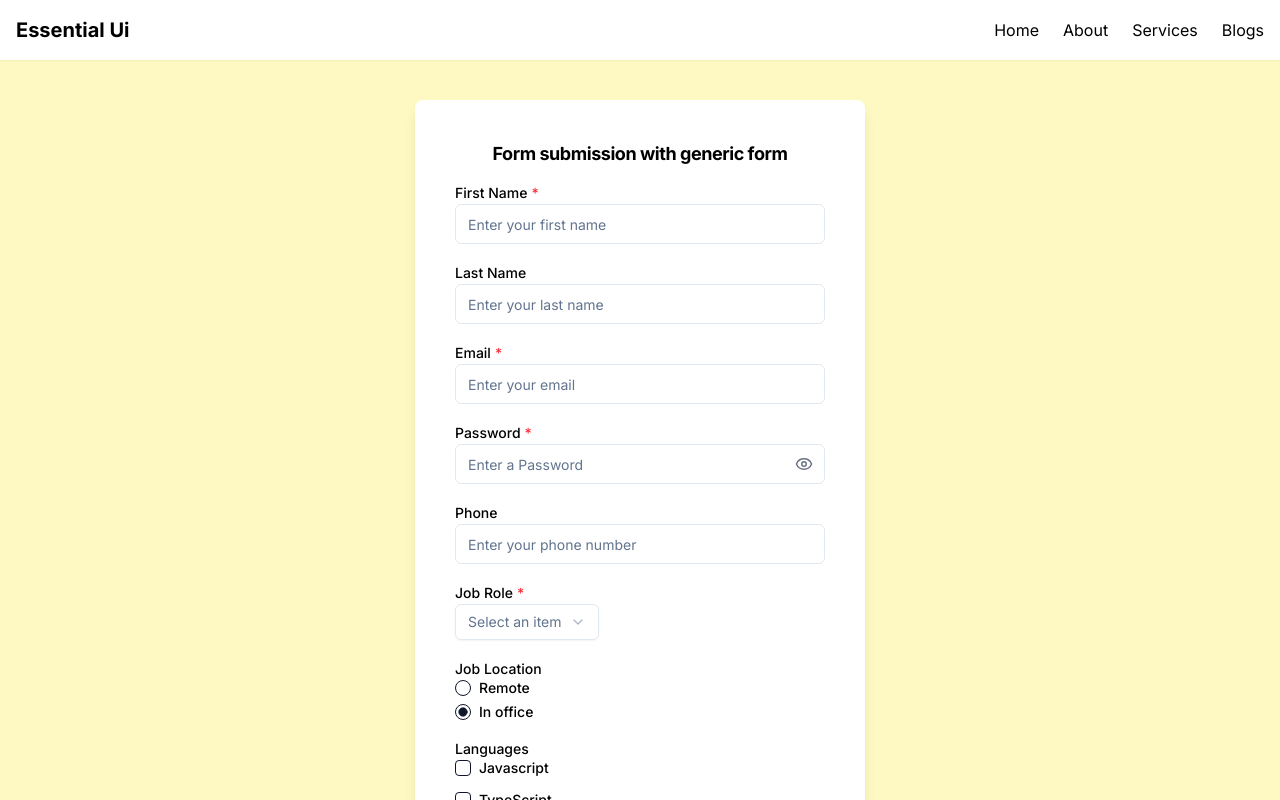
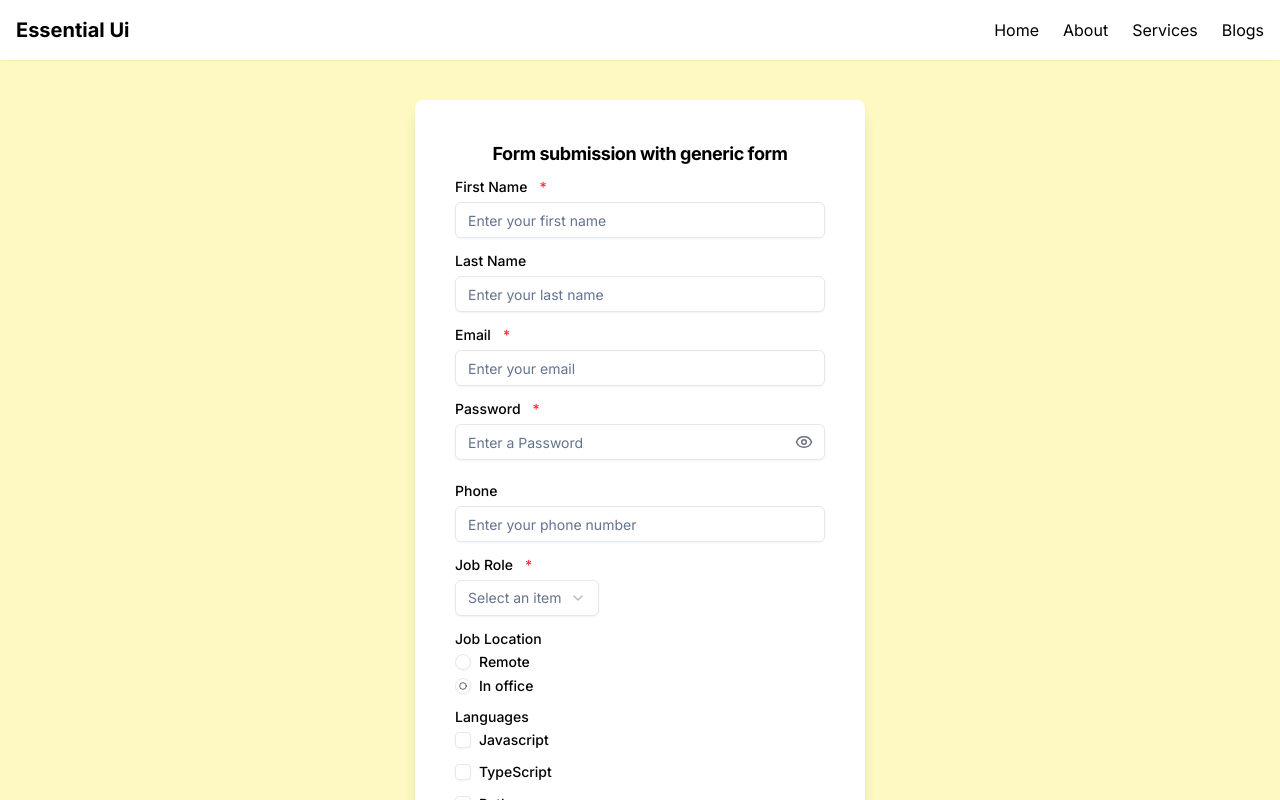
Before and after one commit to md-golam-rabbani/essential-ui, a Next.js app: page /generic-form in a window 1280 px wide. Shown: the top 800 px of the page. Built offline with nearby package versions, Linux system fonts and the light colour scheme.

Commit message:
chore: Update the shadcn ui components

```diff
--- a/components/ui/button.tsx
+++ b/components/ui/button.tsx
@@ -35,7 +35,7 @@ const buttonVariants = cva(
   }
 );
 
-export type ButtonProps = React.ComponentProps<'button'> &
+type ButtonProps = React.ComponentProps<'button'> &
   VariantProps<typeof buttonVariants> & {
     asChild?: boolean;
   };
@@ -58,4 +58,4 @@ function Button({
   );
 }
 
-export { Button, buttonVariants };
+export { Button, buttonVariants, type ButtonProps };
--- a/components/ui/checkbox.tsx
+++ b/components/ui/checkbox.tsx
@@ -2,29 +2,31 @@
 
 import * as React from 'react';
 import * as CheckboxPrimitive from '@radix-ui/react-checkbox';
-import { Check } from 'lucide-react';
+import { CheckIcon } from 'lucide-react';
 
 import { cn } from '@/lib/shadcn/utils';
 
-const Checkbox = React.forwardRef<
-  React.ElementRef<typeof CheckboxPrimitive.Root>,
-  React.ComponentPropsWithoutRef<typeof CheckboxPrimitive.Root>
->(({ className, ...props }, ref) => (
+function Checkbox({
+  className,
+  ...props
+}: React.ComponentProps<typeof CheckboxPrimitive.Root>) {
+  return (
     <CheckboxPrimitive.Root
-    ref={ref}
+      data-slot="checkbox"
       className={cn(
-      'peer h-4 w-4 shrink-0 rounded-sm border border-slate-200 border-slate-900 ring-offset-white focus-visible:ring-2 focus-visible:ring-slate-950 focus-visible:ring-offset-2 focus-visible:outline-none disabled:cursor-not-allowed disabled:opacity-50 data-[state=checked]:bg-slate-900 data-[state=checked]:text-slate-50 dark:border-slate-50 dark:border-slate-800 dark:ring-offset-slate-950 dark:focus-visible:ring-slate-300 dark:data-[state=checked]:bg-slate-50 dark:data-[state=checked]:text-slate-900',
+        'peer size-4 shrink-0 rounded-[4px] border border-slate-200 shadow-xs transition-shadow outline-none focus-visible:border-slate-950 focus-visible:ring-[3px] focus-visible:ring-slate-950/50 disabled:cursor-not-allowed disabled:opacity-50 aria-invalid:border-red-500 aria-invalid:ring-red-500/20 data-[state=checked]:border-slate-900 data-[state=checked]:bg-slate-900 data-[state=checked]:text-slate-50 dark:border-slate-800 dark:bg-slate-200/30 dark:dark:bg-slate-800/30 dark:focus-visible:border-slate-300 dark:focus-visible:ring-slate-300/50 dark:aria-invalid:border-red-900 dark:aria-invalid:ring-red-500/40 dark:aria-invalid:ring-red-900/20 dark:dark:aria-invalid:ring-red-900/40 dark:data-[state=checked]:border-slate-50 dark:dark:data-[state=checked]:bg-slate-50 dark:data-[state=checked]:bg-slate-50 dark:data-[state=checked]:bg-slate-900 dark:data-[state=checked]:text-slate-900',
         className
       )}
       {...props}
     >
       <CheckboxPrimitive.Indicator
-      className={cn('flex items-center justify-center text-current')}
+        data-slot="checkbox-indicator"
+        className="flex items-center justify-center text-current transition-none"
       >
-      <Check className="h-4 w-4" />
+        <CheckIcon className="size-3.5" />
       </CheckboxPrimitive.Indicator>
     </CheckboxPrimitive.Root>
-));
-Checkbox.displayName = CheckboxPrimitive.Root.displayName;
+  );
+}
 
 export { Checkbox };
--- a/components/ui/form.tsx
+++ b/components/ui/form.tsx
@@ -7,6 +7,7 @@ import {
   Controller,
   FormProvider,
   useFormContext,
+  useFormState,
   type ControllerProps,
   type FieldPath,
   type FieldValues,
@@ -44,8 +45,8 @@ const FormField = <
 const useFormField = () => {
   const fieldContext = React.useContext(FormFieldContext);
   const itemContext = React.useContext(FormItemContext);
-  const { getFieldState, formState } = useFormContext();
-
+  const { getFieldState } = useFormContext();
+  const formState = useFormState({ name: fieldContext.name });
   const fieldState = getFieldState(fieldContext.name, formState);
 
   if (!fieldContext) {
@@ -72,47 +73,47 @@ const FormItemContext = React.createContext<FormItemContextValue>(
   {} as FormItemContextValue
 );
 
-const FormItem = React.forwardRef<
-  HTMLDivElement,
-  React.HTMLAttributes<HTMLDivElement>
->(({ className, ...props }, ref) => {
+function FormItem({ className, ...props }: React.ComponentProps<'div'>) {
   const id = React.useId();
 
   return (
     <FormItemContext.Provider value={{ id }}>
-      <div ref={ref} className={cn('space-y-2', className)} {...props} />
+      <div
+        data-slot="form-item"
+        className={cn('grid gap-2', className)}
+        {...props}
+      />
     </FormItemContext.Provider>
   );
-});
-FormItem.displayName = 'FormItem';
+}
 
-const FormLabel = React.forwardRef<
-  React.ElementRef<typeof LabelPrimitive.Root>,
-  React.ComponentPropsWithoutRef<typeof LabelPrimitive.Root>
->(({ className, ...props }, ref) => {
+function FormLabel({
+  className,
+  ...props
+}: React.ComponentProps<typeof LabelPrimitive.Root>) {
   const { error, formItemId } = useFormField();
 
   return (
     <Label
-      ref={ref}
-      className={cn(error && 'text-red-500 dark:text-red-900', className)}
+      data-slot="form-label"
+      data-error={!!error}
+      className={cn(
+        'data-[error=true]:text-red-500 dark:data-[error=true]:text-red-900',
+        className
+      )}
       htmlFor={formItemId}
       {...props}
     />
   );
-});
-FormLabel.displayName = 'FormLabel';
+}
 
-const FormControl = React.forwardRef<
-  React.ElementRef<typeof Slot>,
-  React.ComponentPropsWithoutRef<typeof Slot>
->(({ ...props }, ref) => {
+function FormControl({ ...props }: React.ComponentProps<typeof Slot>) {
   const { error, formItemId, formDescriptionId, formMessageId } =
     useFormField();
 
   return (
     <Slot
-      ref={ref}
+      data-slot="form-control"
       id={formItemId}
       aria-describedby={
         !error
@@ -123,32 +124,24 @@ const FormControl = React.forwardRef<
       {...props}
     />
   );
-});
-FormControl.displayName = 'FormControl';
+}
 
-const FormDescription = React.forwardRef<
-  HTMLParagraphElement,
-  React.HTMLAttributes<HTMLParagraphElement>
->(({ className, ...props }, ref) => {
+function FormDescription({ className, ...props }: React.ComponentProps<'p'>) {
   const { formDescriptionId } = useFormField();
 
   return (
     <p
-      ref={ref}
+      data-slot="form-description"
       id={formDescriptionId}
       className={cn('text-sm text-slate-500 dark:text-slate-400', className)}
       {...props}
     />
   );
-});
-FormDescription.displayName = 'FormDescription';
+}
 
-const FormMessage = React.forwardRef<
-  HTMLParagraphElement,
-  React.HTMLAttributes<HTMLParagraphElement>
->(({ className, children, ...props }, ref) => {
+function FormMessage({ className, ...props }: React.ComponentProps<'p'>) {
   const { error, formMessageId } = useFormField();
-  const body = error ? String(error?.message ?? '') : children;
+  const body = error ? String(error?.message ?? '') : props.children;
 
   if (!body) {
     return null;
@@ -156,19 +149,15 @@ const FormMessage = React.forwardRef<
 
   return (
     <p
-      ref={ref}
+      data-slot="form-message"
       id={formMessageId}
-      className={cn(
-        'text-sm font-medium text-red-500 dark:text-red-900',
-        className
-      )}
+      className={cn('text-sm text-red-500 dark:text-red-900', className)}
       {...props}
     >
       {body}
     </p>
   );
-});
-FormMessage.displayName = 'FormMessage';
+}
 
 export {
   useFormField,
--- a/components/ui/input.tsx
+++ b/components/ui/input.tsx
@@ -2,21 +2,20 @@ import * as React from 'react';
 
 import { cn } from '@/lib/shadcn/utils';
 
-const Input = React.forwardRef<HTMLInputElement, React.ComponentProps<'input'>>(
-  ({ className, type, ...props }, ref) => {
+function Input({ className, type, ...props }: React.ComponentProps<'input'>) {
   return (
     <input
       type={type}
+      data-slot="input"
       className={cn(
-          'flex h-10 w-full rounded-md border border-slate-200 bg-white px-3 py-2 text-base ring-offset-white file:border-0 file:bg-transparent file:text-sm file:font-medium file:text-slate-950 placeholder:text-slate-500 focus-visible:ring-2 focus-visible:ring-slate-950 focus-visible:ring-offset-2 focus-visible:outline-none disabled:cursor-not-allowed disabled:opacity-50 md:text-sm dark:border-slate-800 dark:bg-slate-950 dark:ring-offset-slate-950 dark:file:text-slate-50 dark:placeholder:text-slate-400 dark:focus-visible:ring-slate-300',
+        'flex h-9 w-full min-w-0 rounded-md border border-slate-200 bg-transparent px-3 py-1 text-base shadow-xs transition-[color,box-shadow] outline-none selection:bg-slate-900 selection:text-slate-50 file:inline-flex file:h-7 file:border-0 file:bg-transparent file:text-sm file:font-medium file:text-slate-950 placeholder:text-slate-500 disabled:pointer-events-none disabled:cursor-not-allowed disabled:opacity-50 md:text-sm dark:border-slate-800 dark:bg-slate-200/30 dark:dark:bg-slate-800/30 dark:selection:bg-slate-50 dark:selection:text-slate-900 dark:file:text-slate-50 dark:placeholder:text-slate-400',
+        'focus-visible:border-slate-950 focus-visible:ring-[3px] focus-visible:ring-slate-950/50 dark:focus-visible:border-slate-300 dark:focus-visible:ring-slate-300/50',
+        'aria-invalid:border-red-500 aria-invalid:ring-red-500/20 dark:aria-invalid:border-red-900 dark:aria-invalid:ring-red-500/40 dark:aria-invalid:ring-red-900/20 dark:dark:aria-invalid:ring-red-900/40',
         className
       )}
-        ref={ref}
       {...props}
     />
   );
 }
-);
-Input.displayName = 'Input';
 
 export { Input };
--- a/components/ui/label.tsx
+++ b/components/ui/label.tsx
@@ -2,25 +2,23 @@
 
 import * as React from 'react';
 import * as LabelPrimitive from '@radix-ui/react-label';
-import { cva, type VariantProps } from 'class-variance-authority';
 
 import { cn } from '@/lib/shadcn/utils';
 
-const labelVariants = cva(
-  'text-sm font-medium leading-none peer-disabled:cursor-not-allowed peer-disabled:opacity-70'
-);
-
-const Label = React.forwardRef<
-  React.ElementRef<typeof LabelPrimitive.Root>,
-  React.ComponentPropsWithoutRef<typeof LabelPrimitive.Root> &
-    VariantProps<typeof labelVariants>
->(({ className, ...props }, ref) => (
-  <LabelPrimitive.Root
-    ref={ref}
-    className={cn(labelVariants(), className)}
-    {...props}
-  />
-));
-Label.displayName = LabelPrimitive.Root.displayName;
+function Label({
+  className,
+  ...props
+}: React.ComponentProps<typeof LabelPrimitive.Root>) {
+  return (
+    <LabelPrimitive.Root
+      data-slot="label"
+      className={cn(
+        'flex items-center gap-2 text-sm leading-none font-medium select-none group-data-[disabled=true]:pointer-events-none group-data-[disabled=true]:opacity-50 peer-disabled:cursor-not-allowed peer-disabled:opacity-50',
+        className
+      )}
+      {...props}
+    />
+  );
+}
 
 export { Label };
--- a/components/ui/radio-group.tsx
+++ b/components/ui/radio-group.tsx
@@ -2,43 +2,44 @@
 
 import * as React from 'react';
 import * as RadioGroupPrimitive from '@radix-ui/react-radio-group';
-import { Circle } from 'lucide-react';
+import { CircleIcon } from 'lucide-react';
 
 import { cn } from '@/lib/shadcn/utils';
 
-const RadioGroup = React.forwardRef<
-  React.ElementRef<typeof RadioGroupPrimitive.Root>,
-  React.ComponentPropsWithoutRef<typeof RadioGroupPrimitive.Root>
->(({ className, ...props }, ref) => {
+function RadioGroup({
+  className,
+  ...props
+}: React.ComponentProps<typeof RadioGroupPrimitive.Root>) {
   return (
     <RadioGroupPrimitive.Root
-      className={cn('grid gap-2', className)}
+      data-slot="radio-group"
+      className={cn('grid gap-3', className)}
       {...props}
-      ref={ref}
     />
   );
-});
-RadioGroup.displayName = RadioGroupPrimitive.Root.displayName;
+}
 
-const RadioGroupItem = React.forwardRef<
-  React.ElementRef<typeof RadioGroupPrimitive.Item>,
-  React.ComponentPropsWithoutRef<typeof RadioGroupPrimitive.Item>
->(({ className, ...props }, ref) => {
+function RadioGroupItem({
+  className,
+  ...props
+}: React.ComponentProps<typeof RadioGroupPrimitive.Item>) {
   return (
     <RadioGroupPrimitive.Item
-      ref={ref}
+      data-slot="radio-group-item"
       className={cn(
-        'aspect-square h-4 w-4 rounded-full border border-slate-200 border-slate-900 text-slate-900 ring-offset-white focus:outline-none focus-visible:ring-2 focus-visible:ring-slate-950 focus-visible:ring-offset-2 disabled:cursor-not-allowed disabled:opacity-50 dark:border-slate-50 dark:border-slate-800 dark:text-slate-50 dark:ring-offset-slate-950 dark:focus-visible:ring-slate-300',
+        'aspect-square size-4 shrink-0 rounded-full border border-slate-200 text-slate-900 shadow-xs transition-[color,box-shadow] outline-none focus-visible:border-slate-950 focus-visible:ring-[3px] focus-visible:ring-slate-950/50 disabled:cursor-not-allowed disabled:opacity-50 aria-invalid:border-red-500 aria-invalid:ring-red-500/20 dark:border-slate-800 dark:bg-slate-200/30 dark:dark:bg-slate-800/30 dark:text-slate-50 dark:focus-visible:border-slate-300 dark:focus-visible:ring-slate-300/50 dark:aria-invalid:border-red-900 dark:aria-invalid:ring-red-500/40 dark:aria-invalid:ring-red-900/20 dark:dark:aria-invalid:ring-red-900/40',
         className
       )}
       {...props}
     >
-      <RadioGroupPrimitive.Indicator className="flex items-center justify-center">
-        <Circle className="h-2.5 w-2.5 fill-current text-current" />
+      <RadioGroupPrimitive.Indicator
+        data-slot="radio-group-indicator"
+        className="relative flex items-center justify-center"
+      >
+        <CircleIcon className="fill-primary absolute top-1/2 left-1/2 size-2 -translate-x-1/2 -translate-y-1/2" />
       </RadioGroupPrimitive.Indicator>
     </RadioGroupPrimitive.Item>
   );
-});
-RadioGroupItem.displayName = RadioGroupPrimitive.Item.displayName;
+}
 
 export { RadioGroup, RadioGroupItem };
```
Also changed, not shown: components/ui/card.tsx (+57 -51 lines), components/ui/textarea.tsx (+4 -8 lines). Lines whose indentation alone changed are shown as unchanged.
